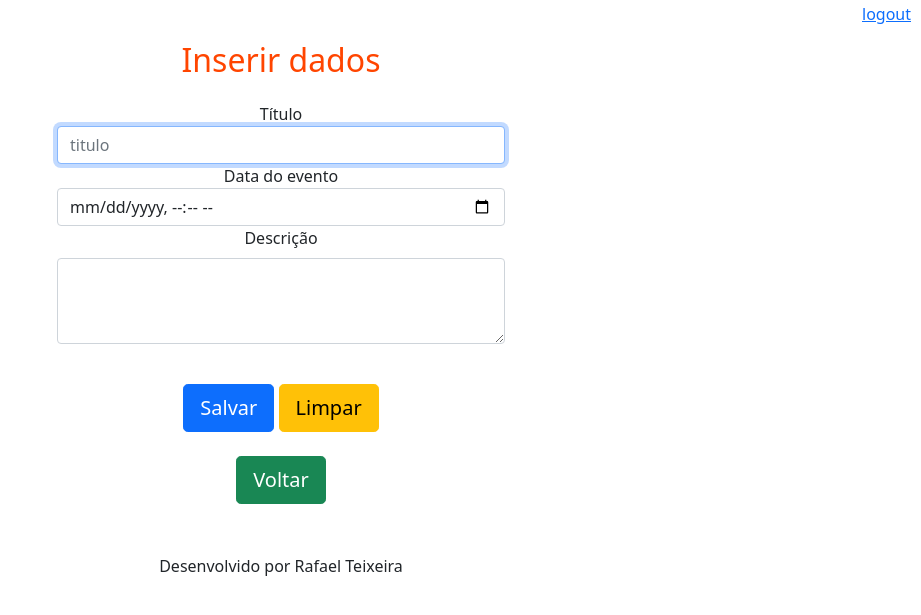
After one commit to RafaelDTeixeira/agenda, a Django app: template core/templates/evento.html in a window 1280 px wide. The commit adds this page. Shown: the top 615 px of the page, without its empty margins (359-1280 px from the left). Run offline with Django 3.2, Linux system fonts and the light colour scheme; the template is opened without the code that fills it, so the values that code supplies are empty; some libraries are stand-ins or nearby versions.

Commit message:
adicionado inserção de dados

```diff
--- a/agenda/urls.py
+++ b/agenda/urls.py
@@ -24,8 +24,10 @@ urlpatterns = [
     path('admin/', admin.site.urls),
     path('agenda/', views.agendamento,name='agendamento'),
     path('agenda/titulo/<titulo_evento>/', views.titulo,name='titulo'),
+    path('agenda/evento/',views.evento),
     path('',views.index,name='index'),
     path('login/',views.login_user),
     path('login/submit',views.submit_login),
-    path('logout',views.logout_user)
+    path('logout',views.logout_user),
+    path('agenda/evento/submit',views.evento_submit)
 ]
--- a/core/static/css/style.css
+++ b/core/static/css/style.css
@@ -1,14 +1,21 @@
 body{
-
+    min-width: 600px;
 }
 #lista{
 
     text-justify: auto;
 }
-#login{
+#login, #form{
     padding: 15px;
     margin: 15px;
     padding-top: 100px;
-
     width: 35%;
 }
+#evento{
+    padding: 15px;
+    text-align: center;
+    color: orangered;
+}
+#footer{
+    padding-top: 50px;
+}
--- /dev/null
+++ b/core/templates/evento.html
@@ -0,0 +1,32 @@
+{% extends 'model-page.html' %}
+
+{% block content %}
+
+    <div id="evento" align="center">
+        <h2>Inserir dados</h2>
+    </div>
+    <div align="center">
+        <form action="submit" style="width: 35%;" method="post">{% csrf_token %}
+            <label class="sr-only">Título</label>
+            <input type="text" name="titulo" class="form-control" placeholder="titulo" required autofocus>
+            <label class="sr-only">Data do evento</label>
+            <input type="datetime-local" name="data_evento" id="data_evento" class="form-control" placeholder="Data do evento" required>
+            <div class="mb-3">
+                <label  class="form-label">Descrição</label>
+                <textarea class="form-control" name="descricao" id="descricao" rows="3"></textarea>
+            </div>
+            <br>
+            <div>
+                <button class="btn btn-lg btn-primary btn-block" type="submit">Salvar</button>
+                <button class="btn btn-lg btn-primary btn-block btn btn-warning" type="reset">Limpar</button>
+            </div>
+            <br>
+        </form>
+        <div>
+            <a href="/">
+                <button class="btn btn-lg btn-primary btn-block btn btn-success" type="submit">Voltar</button>
+            </a>
+        </div>
+    </div>
+
+{% endblock %}
--- a/core/templates/model-footer.html
+++ b/core/templates/model-footer.html
@@ -1 +1 @@
-<center><p>Desenvolvido por Rafael Teixeira</p></center>
+<center id="footer"><p>Desenvolvido por Rafael Teixeira</p></center>
```
Also changed, not shown: core/templates/agenda.html (+17 -2 lines), core/views.py (+21 -0 lines), db.sqlite3, 1 other file.
